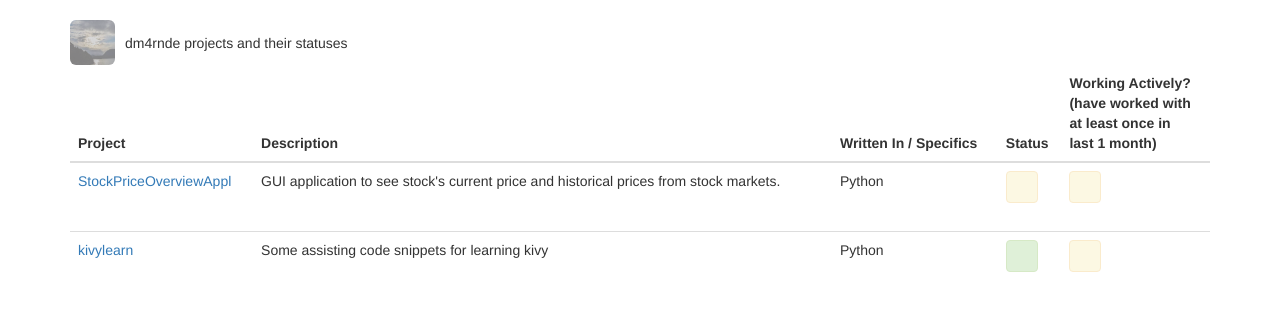
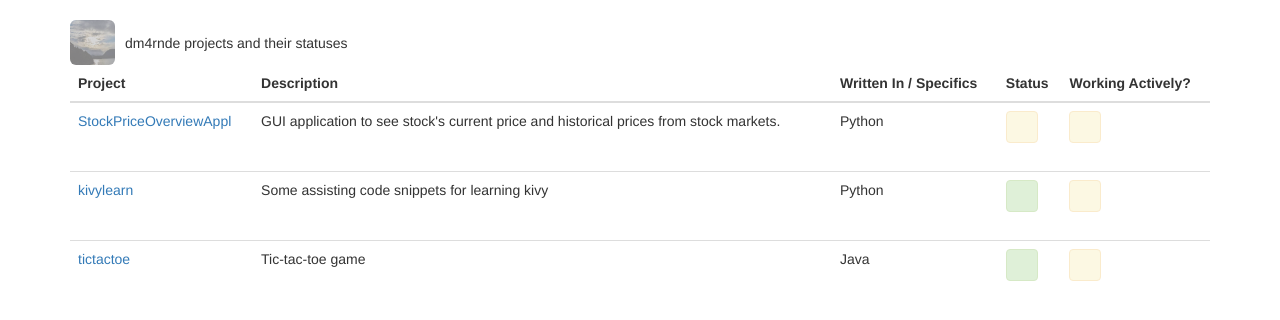
Before and after one commit to dm4rnde/dm4rnde.github.io, a plain HTML site: page index.html in a window 1280 px wide. Drawn offline with Linux system fonts and the light colour scheme.

Commit message:
added new proj

```diff
--- a/index.html
+++ b/index.html
@@ -40,10 +40,7 @@
           <th>Description</th>
           <th>Written In / Specifics</th>
           <th>Status</th>
-	  <th>Working Actively?<br>
-	      (have worked with <br>
-	       at least once in <br>
-	       last 1 month)</th>
+	  <th>Working Actively?</th>
         </tr>
       </thead>
       <tbody>
@@ -69,6 +66,17 @@
             <div class="alert alert-warning box" title="not working actively"> &nbsp; </div>
           </td>
         </tr>
+        <tr>
+          <td><a href="https://github.com/dm4rnde/tictactoe">tictactoe</a></td>
+          <td>Tic-tac-toe game</td>
+          <td>Java</td>
+          <td>
+            <div class="alert alert-success box" title="works"> &nbsp; </div>
+          </td>
+          <td>
+            <div class="alert alert-warning box" title="not working actively"> &nbsp; </div>
+          </td>
+        </tr>
       </tbody>
     </table>
   </div>
```
